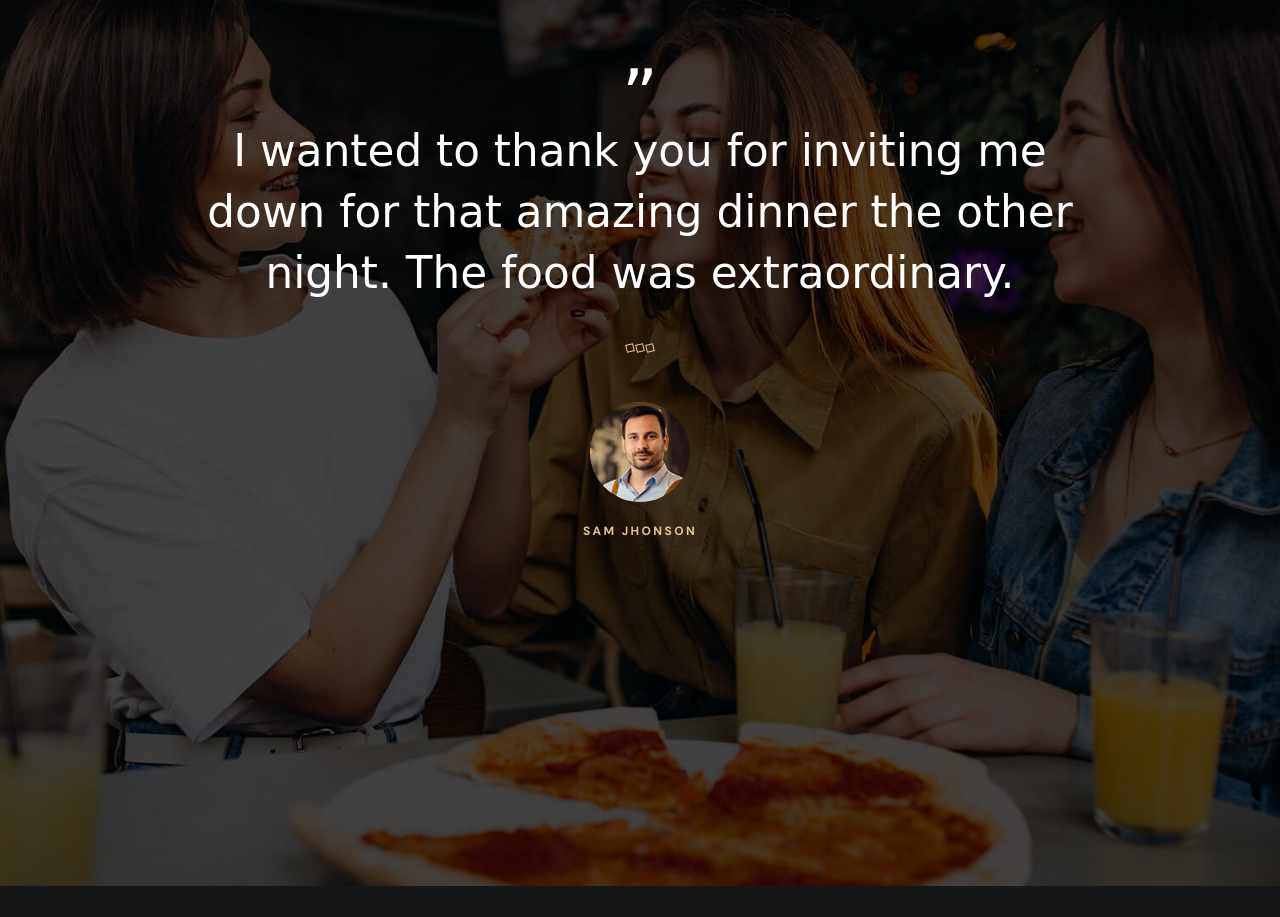
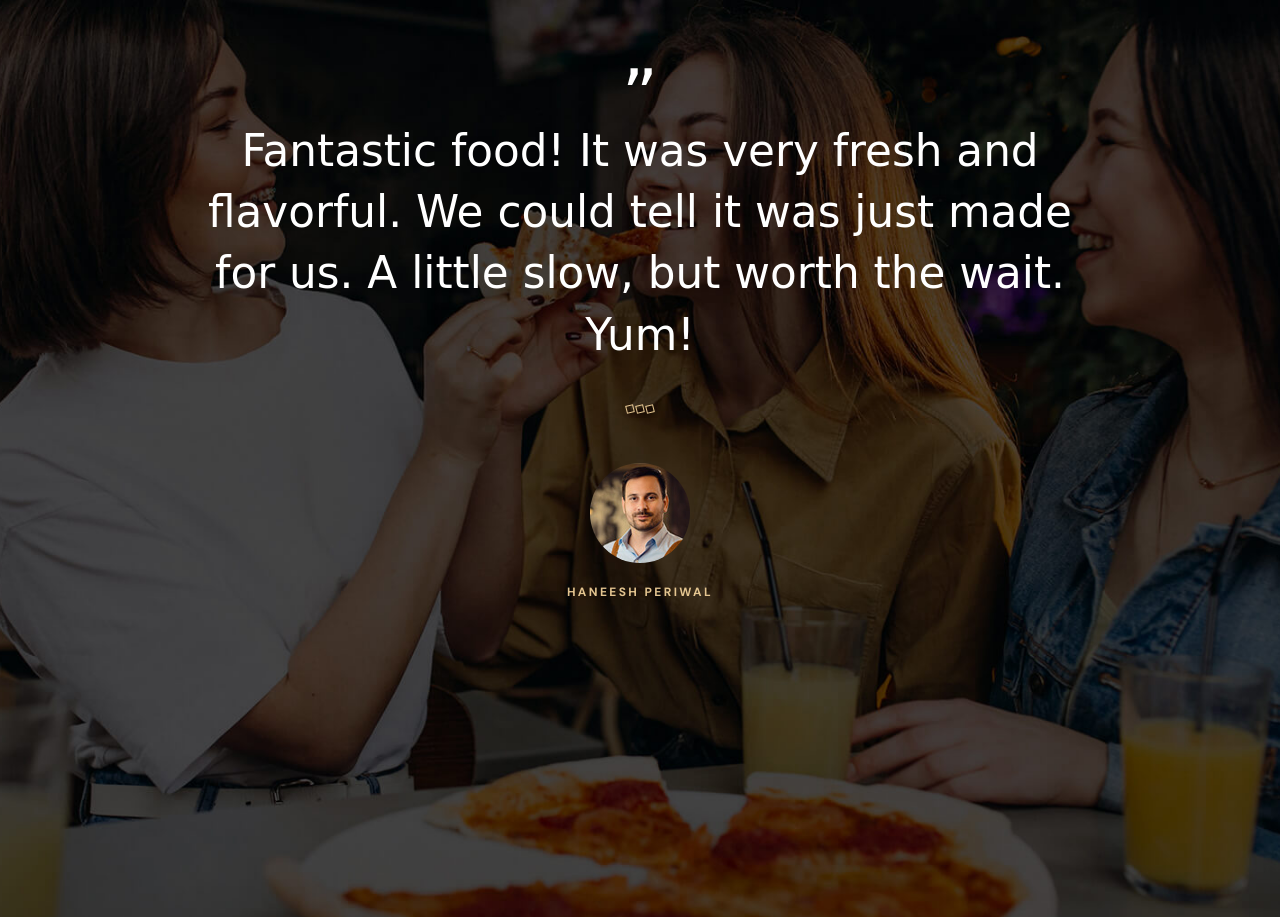
Before and after one commit to lakshyaaa07/bhojnam-restaurant-web, a plain HTML site: page index.html in a window 1280 px wide. Shown: the part 3865-4782 px from the top of the page. Drawn offline with nearby package versions, Linux system fonts and the light colour scheme; a web font is replaced by a local one.

Commit message:
Update index.html

```diff
--- a/index.html
+++ b/index.html
@@ -666,8 +666,7 @@
           <div class="quote">”</div>
 
           <p class="headline-2 testi-text">
-            I wanted to thank you for inviting me down for that amazing dinner the other night. The food was
-            extraordinary.
+            Fantastic food! It was very fresh and flavorful. We could tell it was just made for us. A little slow, but worth the wait. Yum!
           </p>
 
           <div class="wrapper">
@@ -680,7 +679,7 @@
             <img src="./assets/images/testi-avatar.jpg" width="100" height="100" loading="lazy" alt="Sam Jhonson"
               class="img">
 
-            <p class="label-2 profile-name">Sam Jhonson</p>
+            <p class="label-2 profile-name">HANEESH PERIWAL</p>
           </div>
 
         </div>
```
